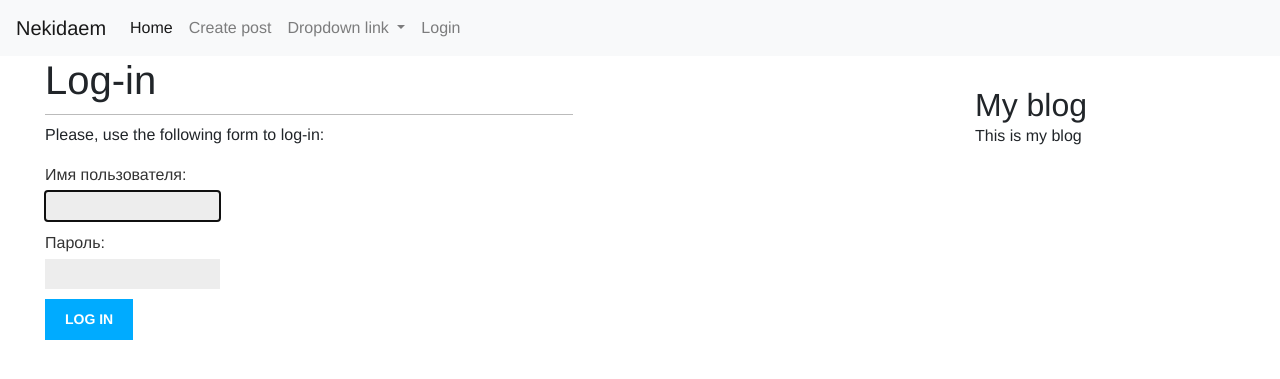
After one commit to Nenu1985/blog, a Django app: page /accounts/login/ in a window 1280 px wide. The commit adds this page. Shown: the top 379 px of the page. Run offline with Django 3.2, Linux system fonts and the light colour scheme; some libraries are stand-ins or nearby versions.

Commit message:
added login/logout

```diff
--- a/blog/templates/base.html
+++ b/blog/templates/base.html
@@ -42,17 +42,22 @@
                     <a class="dropdown-item" href="#">Something else here</a>
                 </div>
             </li>
-        </ul>
-        <div id="navbar-text" class="navbar-text">
+
+
             {% if request.user.is_authenticated %}
-                Hello {{ request.user.username }}
+                <span id="navbar-text" class="navbar-text">    Hello {{ request.user.username }} </span>
                 {#                        <li class=" nav-item"><a href="{% url "account:logout-django" %}">Logout</a></li>#}
+                <li class="nav-item">
+                    <a class="nav-link" href="{% url 'logout' %}">Logout</a>
 
+                </li>
             {% else %}
                 {#                        <li class="nav-item"><a href="{% url "account:login-django" %}">Log-in</a></li>#}
-                Вы не авторизованы
+                <li class="nav-item">
+                    <a class="nav-link" href="{% url 'login' %}">Login</a>
+                </li>
             {% endif %}
-        </div>
+        </ul>
 
     </div>
 </nav>
--- /dev/null
+++ b/blog/templates/registration/login.html
@@ -0,0 +1,11 @@
+{% extends "base.html" %}
+{% block title %}Log-in{% endblock %}
+{% block content %}
+    <h1>Log-in</h1>
+    <p>Please, use the following form to log-in:</p>
+    <form action="." method="post">
+        {{ form.as_p }}
+        {% csrf_token %}
+        <p><input type="submit" value="Log in"></p>
+    </form>
+{% endblock %}
--- a/blog_nekidaem/settings.py
+++ b/blog_nekidaem/settings.py
@@ -99,7 +99,10 @@
         'NAME': 'django.contrib.auth.password_validation.NumericPasswordValidator',
     },
 ]
-
+LOGIN_URL = 'login'
+LOGOUT_URL = 'logout'
+LOGOUT_REDIRECT_URL = '/'
+LOGIN_REDIRECT_URL = '/'
 
 # Internationalization
 # https://docs.djangoproject.com/en/2.2/topics/i18n/
--- a/blog_nekidaem/urls.py
+++ b/blog_nekidaem/urls.py
@@ -16,9 +16,15 @@
 from django.contrib import admin
 from django.urls import path, include
 from blog.views import PostListView
+from django.contrib.auth import views as auth_views
+
+# app_name = 'project'
 
 urlpatterns = [
     path('admin/', admin.site.urls),
     path('', PostListView.as_view(), name='home'),
     path('blog/', include('blog.urls', namespace='blog')),
+    path('accounts/', include('django.contrib.auth.urls')),
+    # path('login-django/', auth_views.LoginView.as_view(), name='login-django'),
+    # path('logout-django/', auth_views.LogoutView.as_view(), name='logout-django'),
 ]
```
Also changed, not shown: db.sqlite3.
